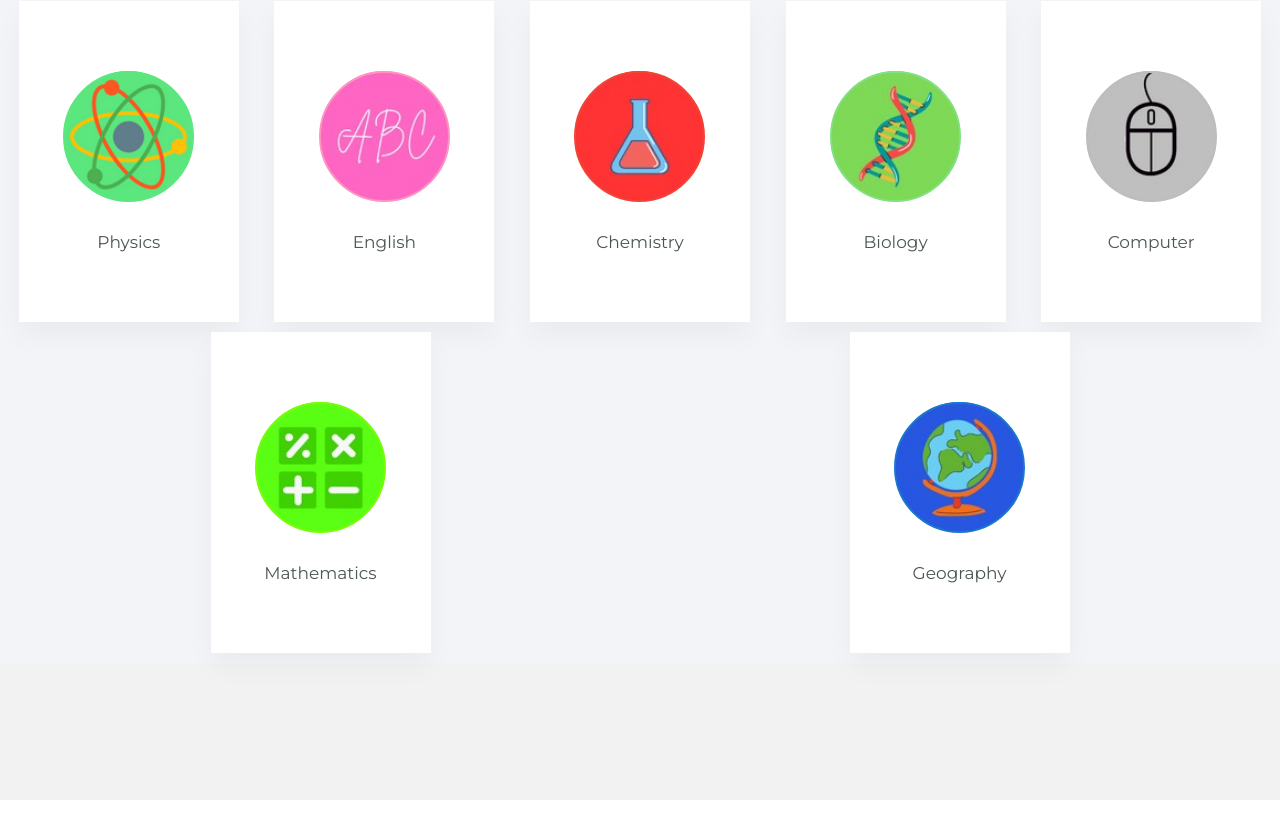
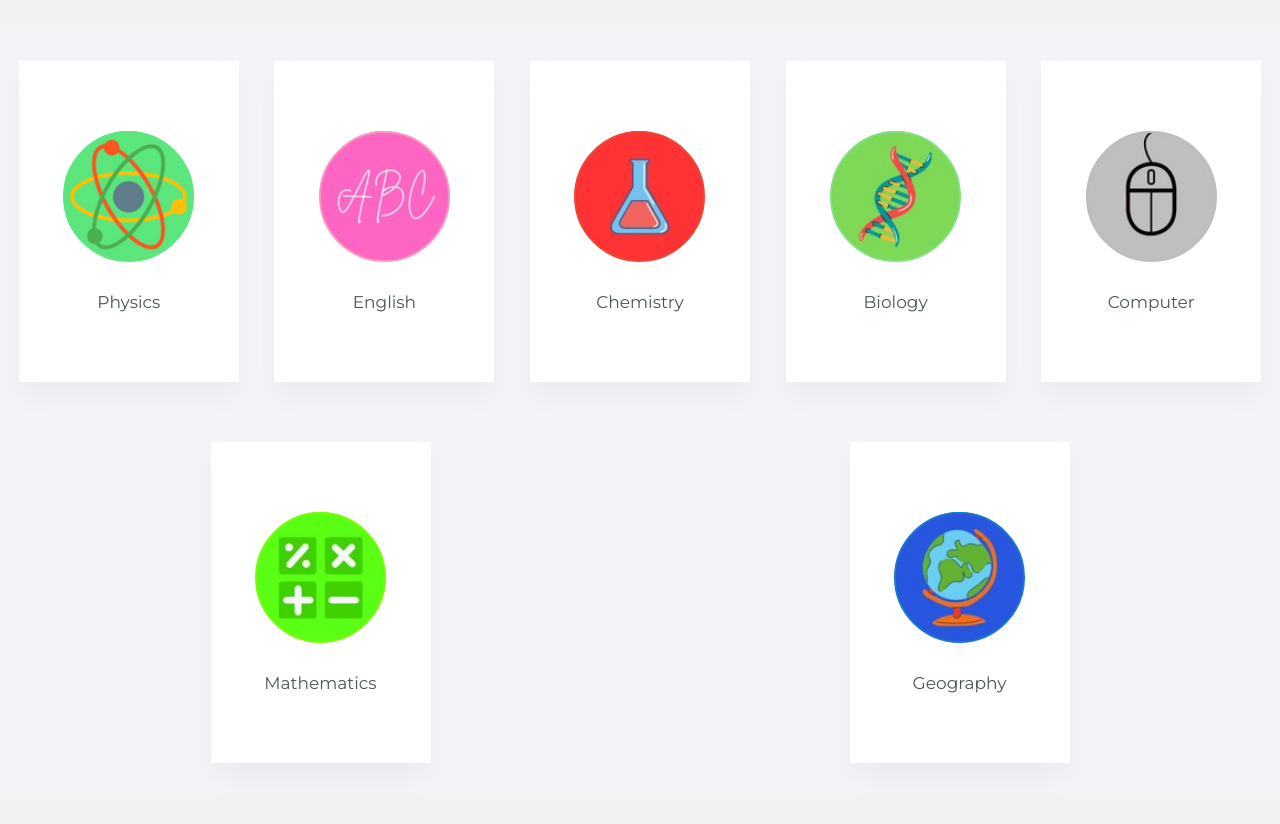
Before and after one commit to UG-SEP/Tenthies, a Django app: page /Quiz/ in a window 1280 px wide. Before the commit the page ends 800 px from the top, so only its background shows below. Run offline with Django 3.2, Linux system fonts and the light colour scheme; data comes from the database, SQL or seed files in the repository.

Commit message:
Update subjectcard.css

```diff
--- a/Tenthies/static/css/subjectcard.css
+++ b/Tenthies/static/css/subjectcard.css
@@ -24,12 +24,14 @@ body{
 }
 /* -----------------------------------NAVBAR SECTION START------------------------------------ */
 .home2 {
+	margin-top: 30px;
+	margin-bottom: 30px;
 	background: #f2f4f8;
 	display: flex;
 	justify-content: space-around;
 	align-items: center;
 	flex-wrap: wrap;
-	height: auto;
+	min-height: auto;
 	font-family: "Open Sans";
   }
 
@@ -45,15 +47,14 @@ body{
 	background: #fff;
 	overflow: hidden;
 	display: flex;
-	flex-direction: column;
+	flex-direction:column;
 	justify-content: center;
 	align-items: center;
 	position: relative;
 	box-shadow: 0 14px 26px rgba(0,0,0,0.04);
 	transition: all 0.3s ease-out;
 	text-decoration: none;
-	margin-bottom: 10px;
-        margin-bottom: 10px;
+	margin: 30px 10px;
   }
 
   .blog-cards:hover {
```
